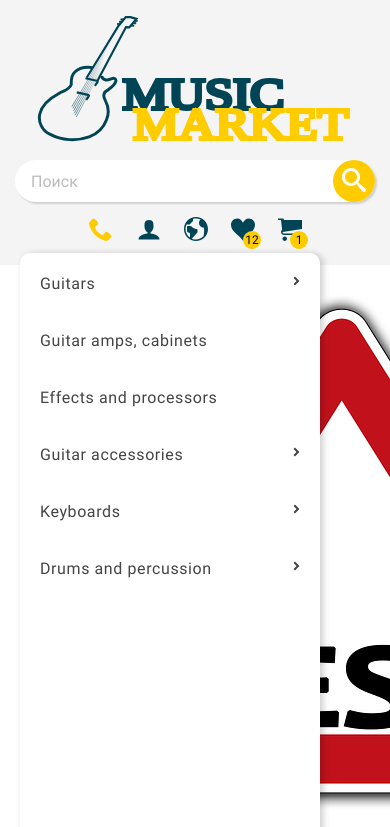
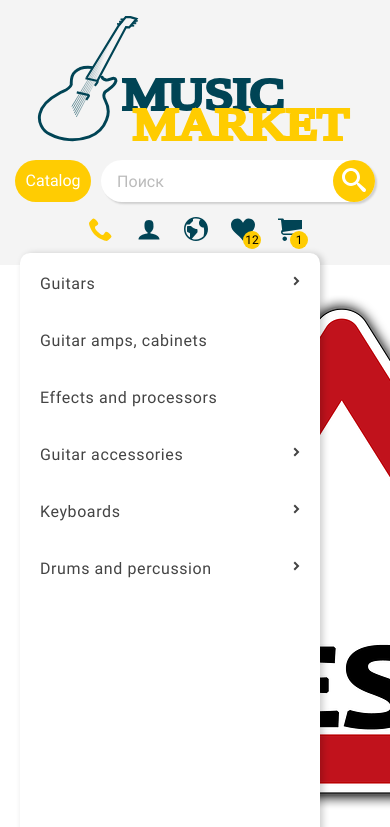
Before and after one commit to unixexp/market-demo, a website built with webpack: page src/index.html in a window 390 px wide. Shown: the top 827 px of the page. Built offline with nearby package versions, Linux system fonts and the light colour scheme; a web font is replaced by a local one.

Commit message:
todo: make menu button responsible

```diff
--- a/src/assets/scss/header/header.scss
+++ b/src/assets/scss/header/header.scss
@@ -1,4 +1,5 @@
 @import "../vars.scss";
+@import "./menu-btn.scss";
 @import "./search.scss";
 @import "./phone-list.scss";
 @import "./icon-text.scss";
--- /dev/null
+++ b/src/assets/scss/header/menu-btn.scss
@@ -0,0 +1,15 @@
+.menu-btn {
+    width: 100px;
+    height: 42px;
+    font-size: 16px;
+    border-radius: 40px;
+    background-color: $secondaryColor;
+    cursor: pointer;
+    color: $textColorBright;
+    transition: background-color .2s ease;
+    // TODO: set "display: none" after complete development
+
+    &:hover {
+        background-color: $secondaryColorActive;
+    }
+}
--- a/src/assets/scss/media.scss
+++ b/src/assets/scss/media.scss
@@ -66,8 +66,25 @@
 			align-items: center;
 		}
 
+		&__search {
+			display: flex;
+			padding-left: 0;
+		}
+
 		&__left-block div:not(:last-child) {
 			padding-bottom: 15px;
+		}
+	}
+
+	.search {
+		width: 100%;
+	}
+
+	.menu-btn {
+		display: block;
+
+		&--header {
+			margin-right: 10px;
 		}
 	}
 
--- a/src/index.html
+++ b/src/index.html
@@ -19,6 +19,10 @@
                             </div>
 
                             <div class="header__search">
+                                <button class="menu-btn menu-btn--header">
+                                    <span class="menu-btn__text">Catalog</span>
+                                </button>
+
                                 <div class="search">
                                     <input type="text" name="search" value placeholder="Поиск"
                                         class="search__field" livesearch="off" minlength="3">
```
